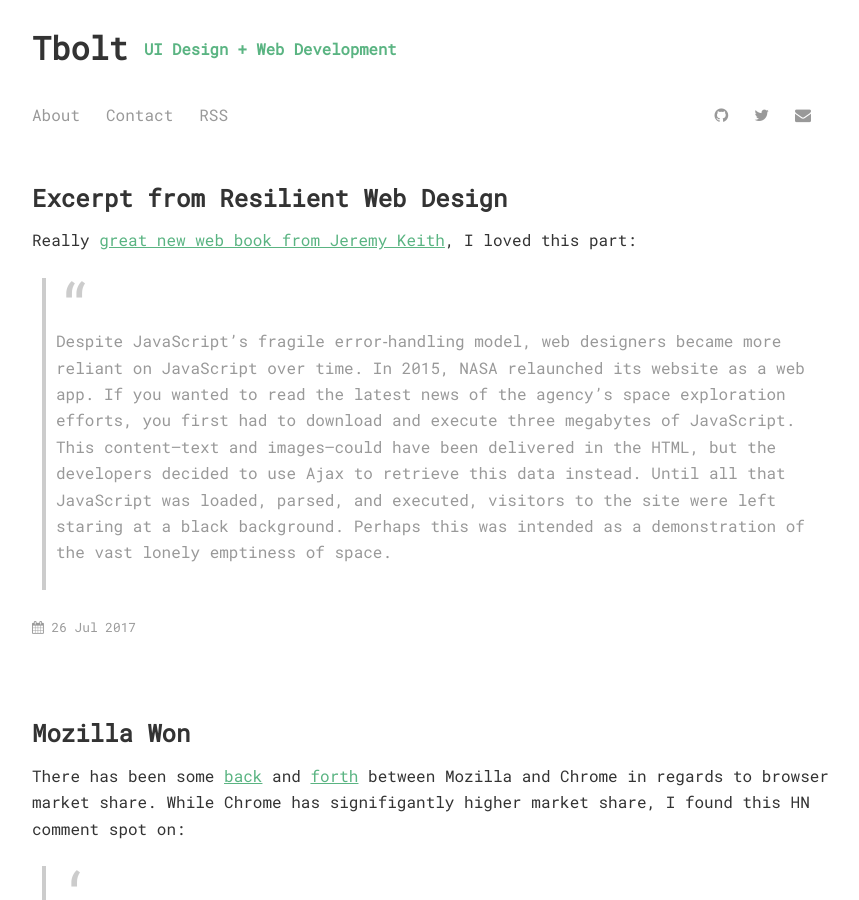
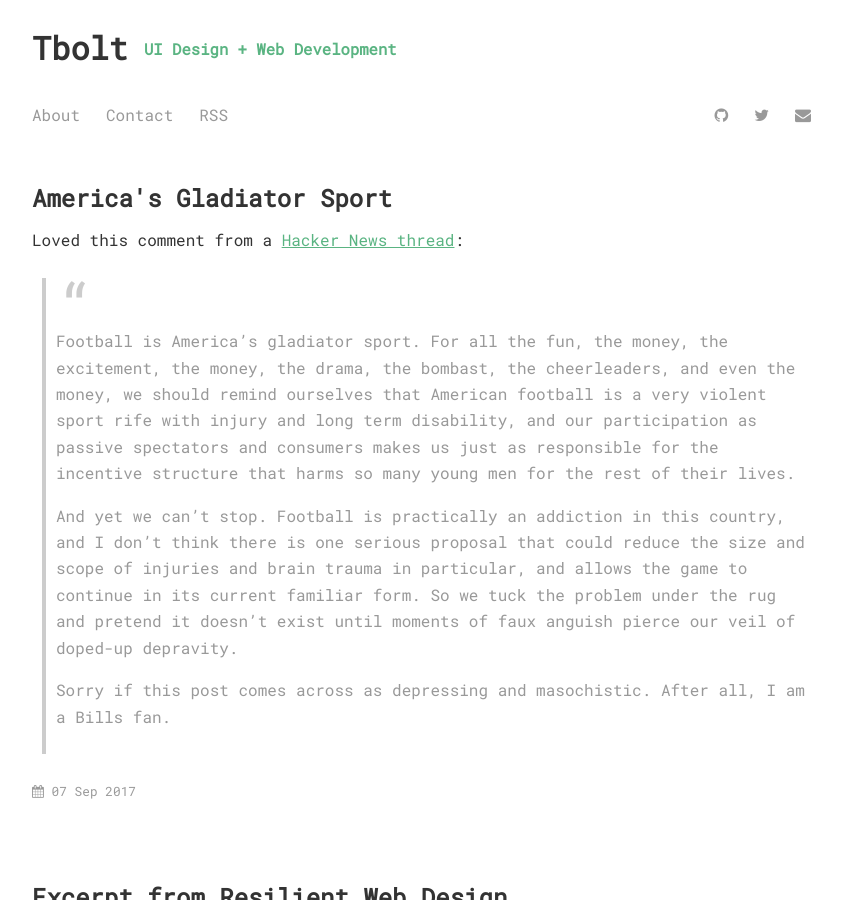
Before and after one commit to tbolt/tbolt.space, a Jekyll site: the page built from index.html, in a window 1280 px wide and 900 px high. Shown: the whole window, without its empty margins (208-1067 px from the left). Built offline with Jekyll 4.4.1, drawn with Linux system fonts in a browser that asks for light colours; nearby versions of some CDN libraries; the list of posts is cut into pages by our own code; some of the changed text lies outside the part shown.

Commit message:
add new favicon, and a new post

```diff
--- a/_includes/head.html
+++ b/_includes/head.html
@@ -15,7 +15,14 @@
   <link rel="stylesheet" href="https://fonts.googleapis.com/css?family=Space+Mono">
   <link rel="stylesheet" href="https://cdnjs.cloudflare.com/ajax/libs/font-awesome/4.6.3/css/font-awesome.min.css">
   <link rel="shortcut icon" href="{{ site.github.url }}/assets/img/favicon.ico">
-  <link rel="apple-touch-icon" href="{{ site.github.url }}/assets/img/favicon.png">
+  <link rel="apple-touch-icon" sizes="180x180" href="{{ site.github.url }}/apple-icon-180x180.png">
+  <link rel="icon" type="image/png" sizes="32x32" href="{{ site.github.url }}/favicon-32x32.png">
+  <link rel="icon" type="image/png" sizes="96x96" href="{{ site.github.url }}/favicon-96x96.png">
+  <link rel="icon" type="image/png" sizes="16x16" href="{{ site.github.url }}/favicon-16x16.png">
+  <link rel="manifest" href="/manifest.json">
+  <meta name="msapplication-TileColor" content="#ffffff">
+  <meta name="msapplication-TileImage" content="/ms-icon-144x144.png">
+  <meta name="theme-color" content="#ffffff">
 
   {% include google_analytics.html %}
 
--- /dev/null
+++ b/_posts/2017-09-07-americas-gladiator-sport.md
@@ -0,0 +1,17 @@
+---
+id: 1121
+title: America's Gladiator Sport
+date: 2017-09-07T20:11:34+00:00
+author: Tyler Bolchoz
+layout: post
+guid: /?p=1121
+permalink: /2017/09/07/americas-gladiator-sport
+categories:
+  - Shenanigans
+---
+Loved this comment from a [Hacker News thread](https://news.ycombinator.com/item?id=15141495):
+>Football is America's gladiator sport. For all the fun, the money, the excitement, the money, the drama, the bombast, the cheerleaders, and even the money, we should remind ourselves that American football is a very violent sport rife with injury and long term disability, and our participation as passive spectators and consumers makes us just as responsible for the incentive structure that harms so many young men for the rest of their lives.
+>
+>And yet we can't stop. Football is practically an addiction in this country, and I don't think there is one serious proposal that could reduce the size and scope of injuries and brain trauma in particular, and allows the game to continue in its current familiar form. So we tuck the problem under the rug and pretend it doesn't exist until moments of faux anguish pierce our veil of doped-up depravity.
+>
+>Sorry if this post comes across as depressing and masochistic. After all, I am a Bills fan.
```
Also changed, not shown: assets/img/android-icon-144x144.png (added), assets/img/android-icon-192x192.png (added), assets/img/android-icon-36x36.png (added), assets/img/android-icon-48x48.png (added), assets/img/android-icon-72x72.png (added), assets/img/android-icon-96x96.png (added), assets/img/apple-icon-180x180.png (added), assets/img/apple-icon-precomposed.png (added), assets/img/apple-icon.png (added), assets/img/favicon-16x16.png (added), assets/img/favicon-32x32.png (added), assets/img/favicon-96x96.png (added), assets/img/favicon.ico (added), assets/img/ms-icon-144x144.png (added), 3 more files.
